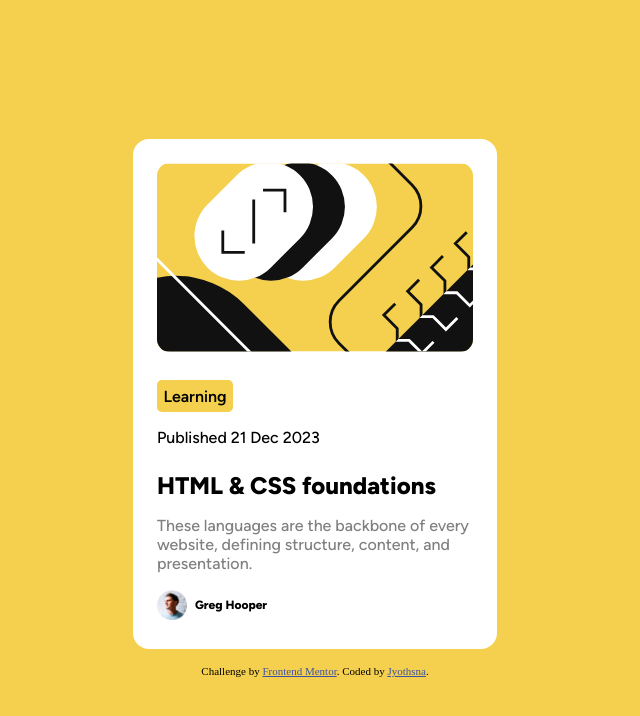
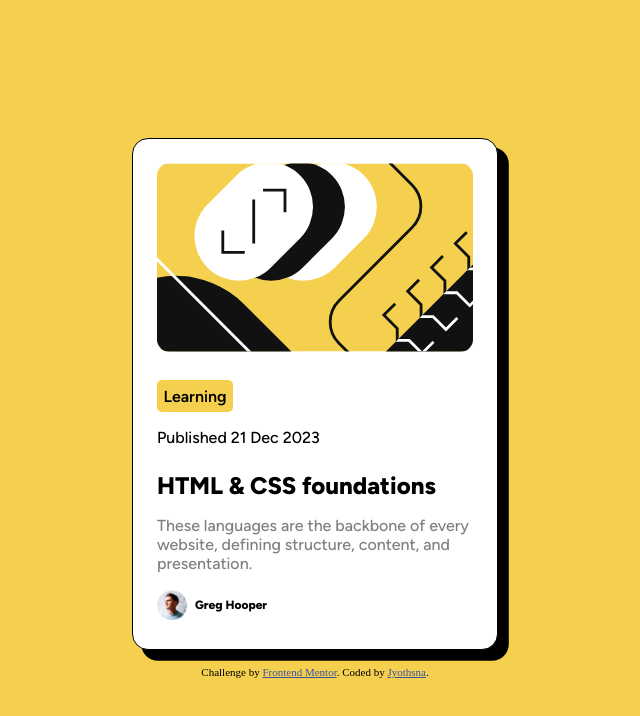
Before and after one commit to JyothsnaCh0831/blog-preview-frontend-mentor, a plain HTML site: page index.html in a window 1280 px wide. Shown: the whole page, without its empty margins (325-965 px from the left). Drawn offline with Linux system fonts and the light colour scheme.

Commit message:
Box Shadow for card

```diff
--- a/styles.css
+++ b/styles.css
@@ -40,6 +40,8 @@ body {
     padding: 1.5rem;
     background-color: hsl(0, 0%, 100%);
     border-radius: 1rem;
+    border: 1px solid black;
+    box-shadow: 10px 10px 0 0.8px black;
 }
 
 .container .card p {
```
